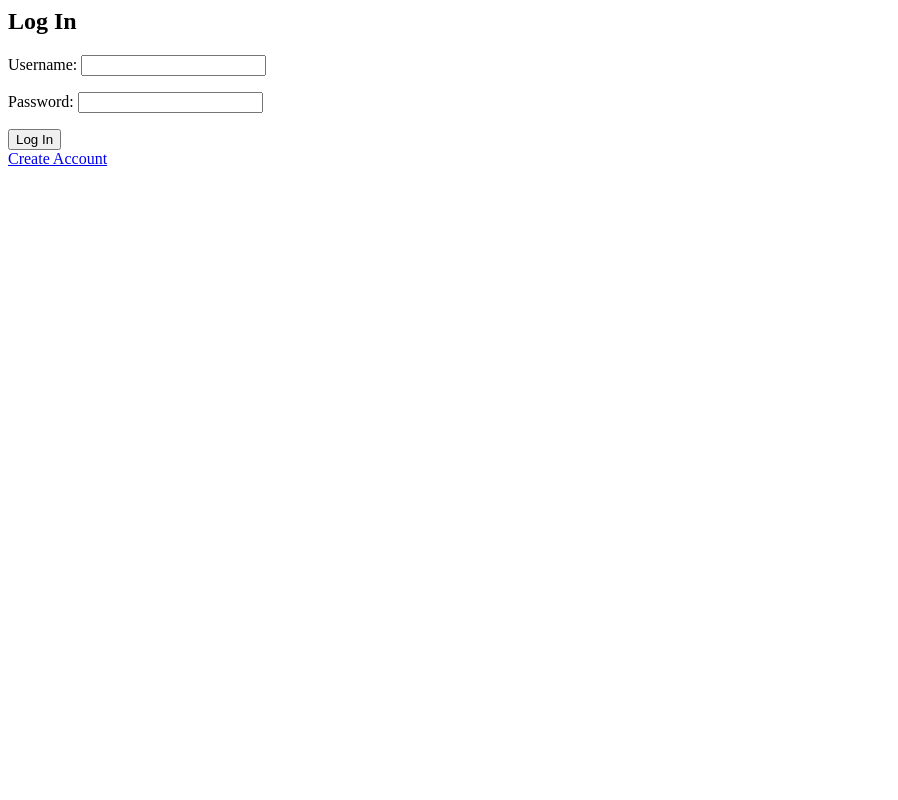
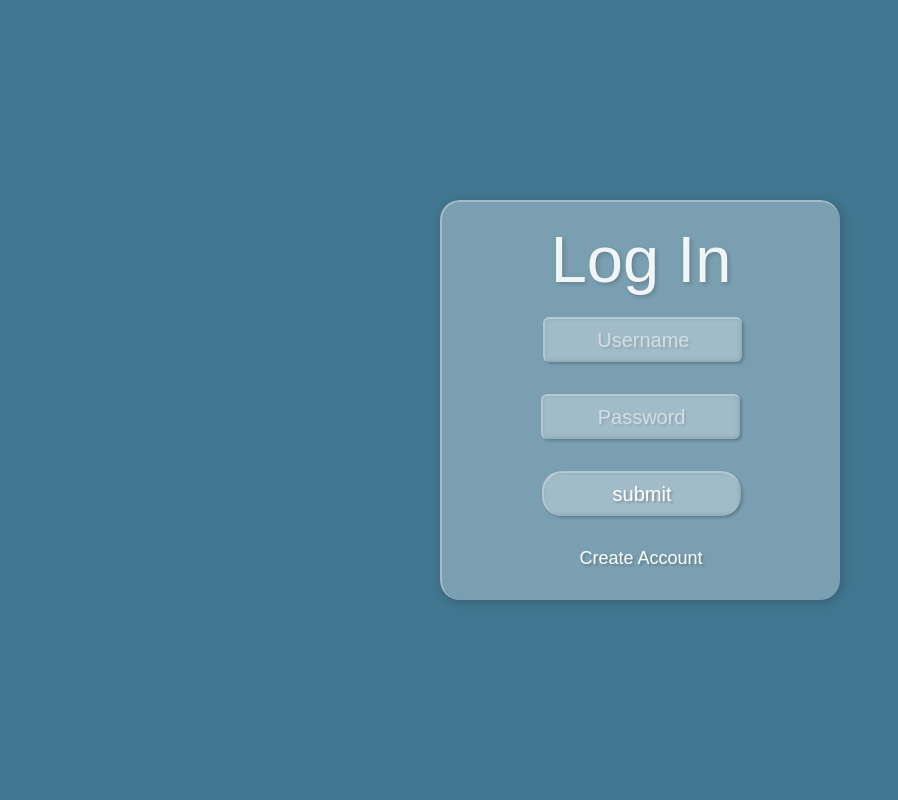
Before and after one commit to SeniorDesign2022/phit-test, a Django app: page /login/ in a window 1280 px wide. Shown: the whole page, without its empty margins (0-898 px from the left). Run offline with Django 4.2, Linux system fonts and the light colour scheme; some libraries are stand-ins or nearby versions.

Commit message:
login CSS finished

```diff
--- a/phittest/accounts/forms.py
+++ b/phittest/accounts/forms.py
@@ -9,8 +9,8 @@ class LoginForm(forms.Form):
     Args:
         Form (Class): Form class
     """
-    username = forms.CharField()
-    password = forms.CharField(widget=forms.PasswordInput())
+    username = forms.CharField(widget=forms.TextInput(attrs={'class' : 'username', 'placeholder':'Username'}))
+    password = forms.CharField(widget=forms.PasswordInput(attrs={'class' : 'password', 'placeholder':'Password'}))
 
 
 class RegisterForm(UserCreationForm):
--- a/phittest/pages/forms.py
+++ b/phittest/pages/forms.py
@@ -28,6 +28,7 @@ class SurveyForm(forms.ModelForm):
             'straining': RadioSelect(choices=models.Survey.NUMCHOICES),
             'nocturia': RadioSelect(choices=models.Survey.NUMCHOICES),
             'quality_of_life': RadioSelect(choices=models.Survey.QOLCHOICES),
+
         }
 
 
--- /dev/null
+++ b/phittest/static/login.css
@@ -0,0 +1,119 @@
+:root{
+
+    --headerBG: #417690;
+    --headerLight: white;
+    --headerDark: #f5dd5d;
+
+    --NavBGLight: #40404059;
+    --NavBGDark: rgb(0, 48, 102);
+
+    --ALLBG: rgb(22, 22, 22);
+}
+*{
+	padding: 0;
+	margin: 0;
+	box-sizing:  border-box;
+	text-decoration: none;
+	list-style: none;
+    outline:none;
+    user-select:none;
+}
+
+body{
+    display: flex;
+    flex-direction: column;
+    font-family: Arial, Helvetica, sans-serif;
+	background-color: var(--headerBG);
+    /* background: url(https://static.wixstatic.com/media/7ac599_f842ab80e854407eacdc39744ce0a938~mv2.jpg/v1/fill/w_808,h_673,al_c,q_85,usm_0.66_1.00_0.01/7ac599_f842ab80e854407eacdc39744ce0a938~mv2.webp) center; */
+	color: transparent;
+    /* background-size:cover; */
+    background-attachment: fixed;
+
+}
+
+form{
+    background-color: rgba(255, 255, 255, .3);
+    width: 400px;
+    height:400px;
+    border-radius:20px;
+    position:absolute;
+    top:50%;
+    left:50%;
+    transform: translate(-50%, -50%);
+    backdrop-filter: blur(3px);
+    border-left:2px solid rgba(255, 255, 255, .3);
+    border-top:2px solid rgba(255, 255, 255, .3);
+    box-shadow: 2px 2px 10px rgba(0 , 0, 0, .2);
+    text-align: center;
+}
+
+h1{
+    margin: 20px;
+    font-weight: 500;
+    font-size: 65px;
+    color: white;
+
+}
+
+.title{
+    text-shadow: 2px 2px 4px rgba(0, 0, 0, .2);
+    opacity: 0.9;
+}
+
+input{
+    border: none;
+    width:50%;
+    font-size:20px;
+    padding: 10px;
+    margin-bottom:32px;
+
+    margin-left: -80px;
+
+    border-radius: 6px;
+    background-color: transparent;
+    backdrop-filter: blur(3px);
+    border-left:2px solid rgba(255, 255, 255, .3);
+    border-top:2px solid rgba(255, 255, 255, .3);
+    box-shadow: 2px 2px 3px rgba(0 , 0, 0, .2);
+    text-shadow: 2px 2px 2px rgba(0,0,0,.2);
+    color: white;
+
+}
+
+input:focus{
+    border:none;
+    background-color: rgba(255, 255, 255, .1);
+
+    text-shadow: 1px 1px 2px rgba(0,0,0,.2);
+    border-right:2px solid rgba(255, 255, 255, .3);
+    border-bottom:2px solid rgba(255, 255, 255, .3);
+    box-shadow: inset 2px 2px 3px rgba(0 , 0, 0, .2);
+}
+.submitbtn{
+    margin-left: 0px;
+    border-radius: 20px;
+}
+
+.submitbtn:hover{
+    cursor: pointer;
+}
+::placeholder{
+    color:white;
+    opacity: 0.5;
+    text-align: center;
+}
+
+.login-content{
+	display:flex;
+	flex-direction: column;
+	align-items: center;
+	justify-content: center;
+	justify-self:auto;
+	background:transparent;
+}
+
+.registerbtn{
+    color: white;
+    text-shadow: 2px 2px 2px rgba(0,0,0,.2);
+    font-size: 18px;
+}
--- a/phittest/templates/login.html
+++ b/phittest/templates/login.html
@@ -1,10 +1,27 @@
-<h2>Log In</h2>
+{% load static %}
+
+<!DOCTYPE html>
+<html lang="en">
+
+<head>
+
+  <link rel="stylesheet" type="text/css" href="{% static 'login.css' %}">
+</head>
+<body>
+<div class = "login-content">
+
+
 <form method="post">
+  <h1 class = "title">Log In</h1>
   {% csrf_token %}
   {{ form.as_p }}
-  <button type="submit">Log In</button>
+  <input type="submit" value = "submit" class = "submitbtn">
   <br>
-  <a href="{% url 'register' %}">
+  <a href="{% url 'register' %}" class = "registerbtn">
     Create Account
   </a>
 </form>
+</div>
+</body>
+
+</html>
```
Also changed, not shown: phittest/pages/templates/pages/survey.html (+8 -5 lines), phittest/static/style.css (+12 -0 lines), phittest/db.sqlite3, 3 other files.
